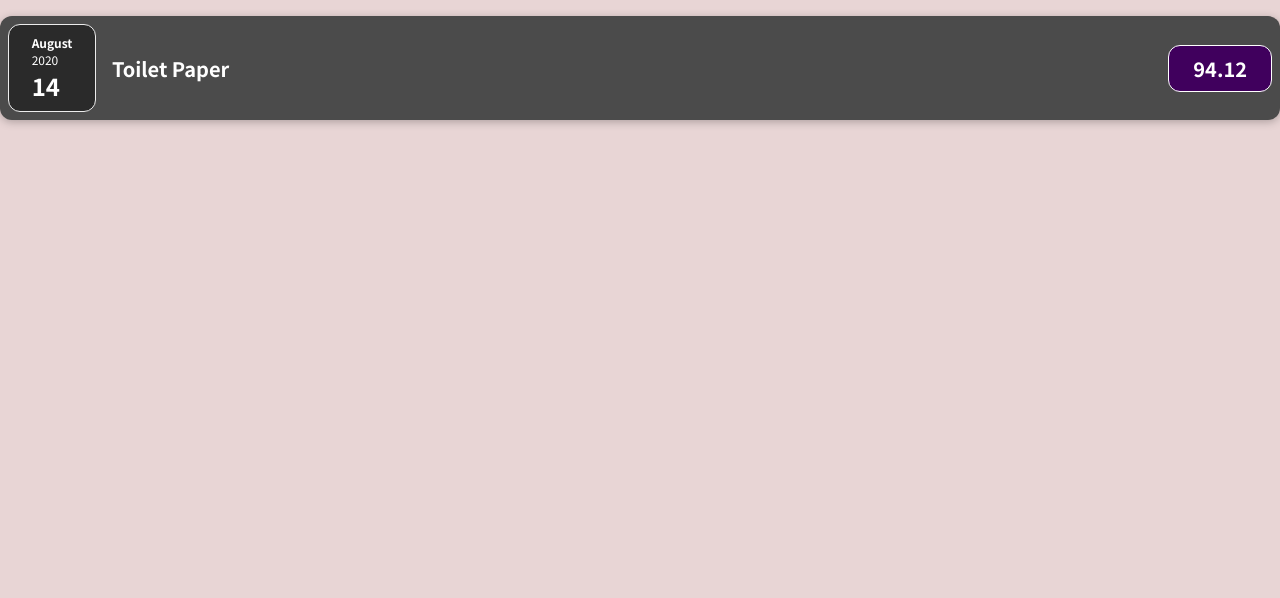
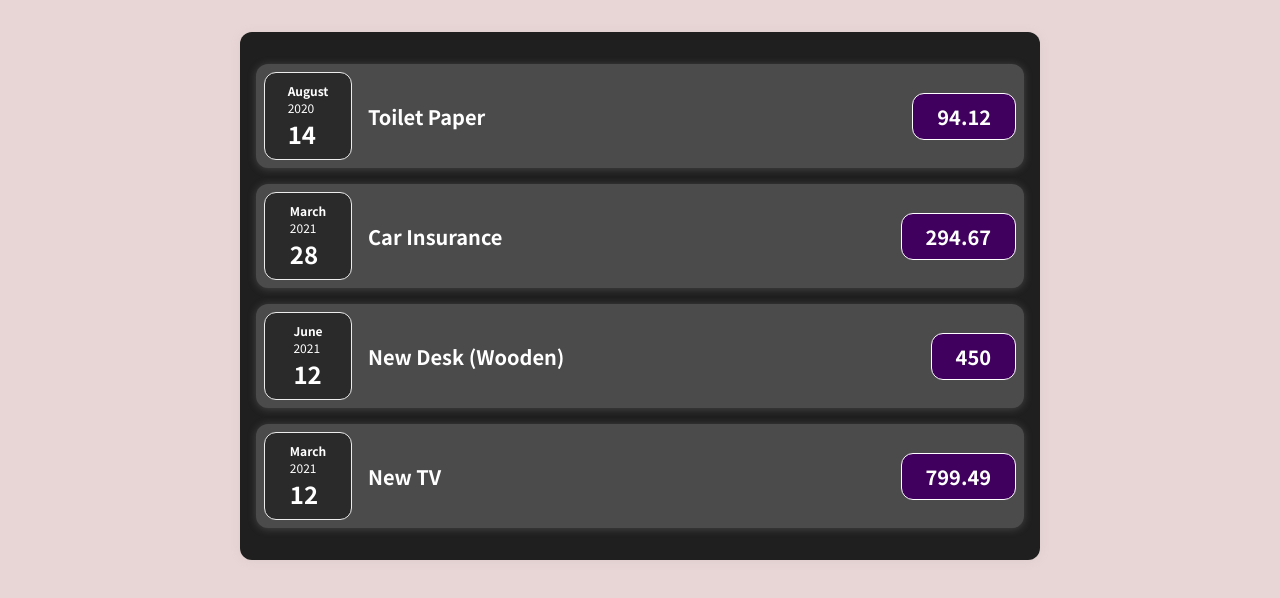
Before and after one commit to balanzer/react_learning_app, a React (Create React App) app in the folder react-complete-guide/: page / in a window 1280 px wide. Shown: the top 598 px of the page. Built offline with nearby package versions, Linux system fonts and the light colour scheme.

Commit message:
Added Card and Expenses Components

```diff
--- a/react-complete-guide/src/App.js
+++ b/react-complete-guide/src/App.js
@@ -1,4 +1,4 @@
-import ExpenseItem from "./components/ExpenseItem";
+import Expenses from "./components/Expenses";
 
 function App() {
   const expenses = [
@@ -25,11 +25,7 @@ function App() {
 
   return (
     <div>
-      <ExpenseItem
-        title={expenses[0].title}
-        amount={expenses[0].amount}
-        expenseDate={expenses[0].date}
-      />
+      <Expenses expenses={expenses} />
     </div>
   );
 }
--- /dev/null
+++ b/react-complete-guide/src/components/Card.css
@@ -0,0 +1,4 @@
+.card {
+  border-radius: 12px;
+  box-shadow: 0 1px 8px rgba(196, 189, 189, 0.25);
+}
--- /dev/null
+++ b/react-complete-guide/src/components/Card.js
@@ -0,0 +1,8 @@
+import "./Card.css";
+
+function Card(props) {
+  const classes = "card " + props.className;
+  return <div className={classes}>{props.children}</div>;
+}
+
+export default Card;
--- a/react-complete-guide/src/components/ExpenseItem.css
+++ b/react-complete-guide/src/components/ExpenseItem.css
@@ -2,10 +2,11 @@
   display: flex;
   justify-content: space-between;
   align-items: center;
-  box-shadow: 0 2px 8px rgba(0, 0, 0, 0.25);
+  /*box-shadow: 0 2px 8px rgba(0, 0, 0, 0.25);
+ border-radius: 12px; */
   padding: 0.5rem;
   margin: 1rem 0;
-  border-radius: 12px;
+
   background-color: #4b4b4b;
 }
 
--- a/react-complete-guide/src/components/ExpenseItem.js
+++ b/react-complete-guide/src/components/ExpenseItem.js
@@ -1,4 +1,5 @@
 import ExpenseDate from "./ExpenseDate";
+import Card from "./Card";
 import "./ExpenseItem.css";
 
 function ExpenseItem(props) {
@@ -6,13 +7,13 @@ function ExpenseItem(props) {
   const expenseAmount = props.amount;
 
   return (
-    <div className='expense-item'>
+    <Card className='expense-item'>
       <ExpenseDate expenseDate={props.expenseDate} />
       <div className='expense-item__description'>
         <h2>{expenseTitle}</h2>
         <div className='expense-item__price'>{expenseAmount} </div>
       </div>
-    </div>
+    </Card>
   );
 }
 
--- /dev/null
+++ b/react-complete-guide/src/components/Expenses.css
@@ -0,0 +1,10 @@
+.expenses {
+  padding: 1rem;
+  background-color: rgb(31, 31, 31);
+  margin: 2rem auto;
+  width: 50rem;
+  max-width: 95%;
+  /*border-radius: 12px;
+ box-shadow: 0 1px 8px rgba(0, 0, 0, 0.25);
+ */
+}
--- /dev/null
+++ b/react-complete-guide/src/components/Expenses.js
@@ -0,0 +1,33 @@
+import Card from "./Card";
+import ExpenseItem from "./ExpenseItem";
+import "./Expenses.css";
+
+function Expenses(props) {
+  const expenses = props.expenses;
+
+  return (
+    <Card className='expenses'>
+      <ExpenseItem
+        title={expenses[0].title}
+        amount={expenses[0].amount}
+        expenseDate={expenses[0].date}
+      />
+      <ExpenseItem
+        title={expenses[2].title}
+        amount={expenses[2].amount}
+        expenseDate={expenses[2].date}
+      />{" "}
+      <ExpenseItem
+        title={expenses[3].title}
+        amount={expenses[3].amount}
+        expenseDate={expenses[3].date}
+      />{" "}
+      <ExpenseItem
+        title={expenses[1].title}
+        amount={expenses[1].amount}
+        expenseDate={expenses[1].date}
+      />
+    </Card>
+  );
+}
+export default Expenses;
```
